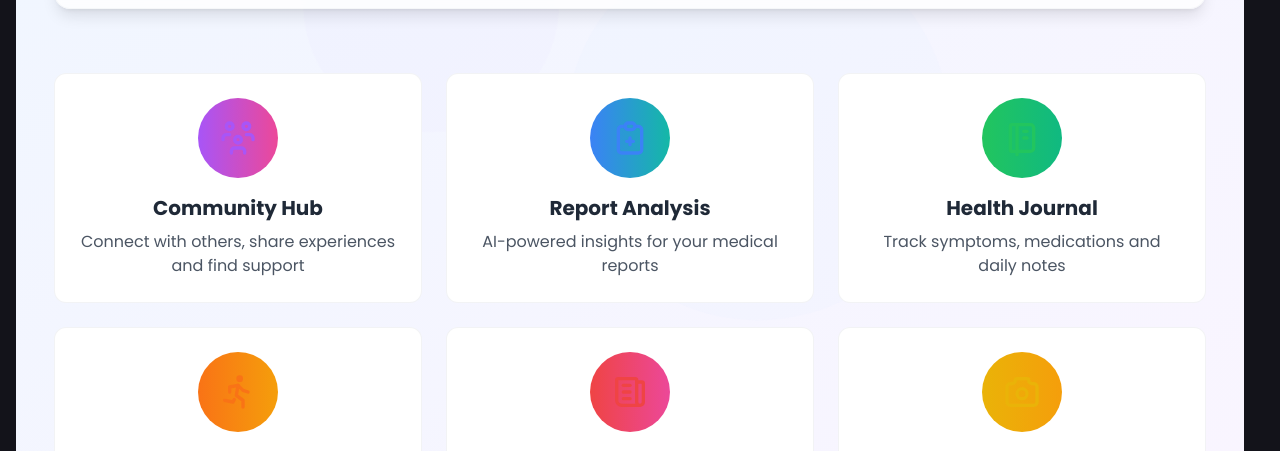
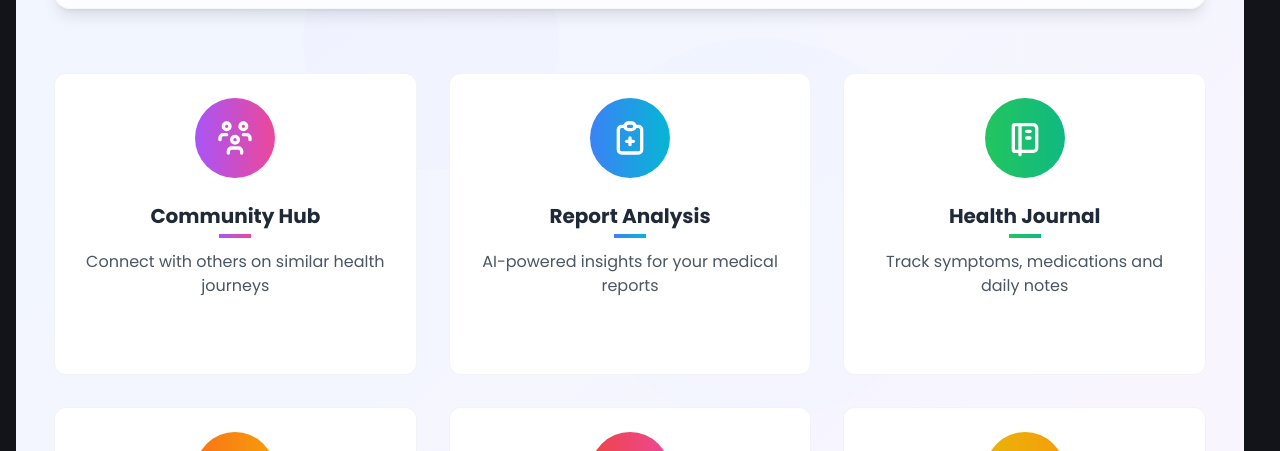
Before and after one commit to raineebhangre/healthmgmt, a React (Vite) app: page / in a window 1280 px wide. Shown: the part 349-800 px from the top of the page. Built offline with nearby package versions, Linux system fonts and the light colour scheme; no server answers.

Commit message:
view report option, new dbase

```diff
--- a/drizzle.config.js
+++ b/drizzle.config.js
@@ -3,7 +3,7 @@ export default {
   schema: "./src/utils/schema.js",
   out: "./drizzle",
   dbCredentials: {
-    url: "postgresql://neondb_owner:npg_7dIX8QjJkKUT@ep-weathered-math-a8trpw8z-pooler.eastus2.azure.neon.tech/db1?sslmode=require",
-    connectionString: "postgresql://neondb_owner:npg_7dIX8QjJkKUT@ep-weathered-math-a8trpw8z-pooler.eastus2.azure.neon.tech/db1?sslmode=require",
+    url: "postgresql://neondb_owner:npg_7f9bCEkpnPzh@ep-falling-frost-a51ica3t-pooler.us-east-2.aws.neon.tech/db1?sslmode=require",
+    connectionString: "postgresql://neondb_owner:npg_7f9bCEkpnPzh@ep-falling-frost-a51ica3t-pooler.us-east-2.aws.neon.tech/db1?sslmode=require",
   },
 };
--- a/src/components/HealthHero.jsx
+++ b/src/components/HealthHero.jsx
@@ -1,4 +1,4 @@
-import React from 'react';
+import React, { useState } from 'react';
 import { usePrivy } from '@privy-io/react-auth';
 import {
   IconHeartbeat,
@@ -7,14 +7,61 @@ import {
   IconRun,
   IconNews,
   IconUsersGroup,
-  IconCamera // Using IconCamera instead of IconCameraScan
+  IconCamera,
+  IconX
 } from '@tabler/icons-react';
 
 function HealthHero() {
   const { login, authenticated } = usePrivy();
+  const [activeFeature, setActiveFeature] = useState(null);
 
-  // Don't show if already authenticated
   if (authenticated) return null;
+
+  // Feature details data
+  const featureDetails = {
+    community: {
+      title: "Community Hub",
+      description: "Connect with others on similar health journeys",
+      longDescription: "Our community hub allows you to connect with others facing similar health challenges. Join support groups, participate in discussions, and share your experiences in a safe, moderated environment. Features include private messaging and topic-based forums.",
+      icon: <IconUsersGroup size={40} />,
+      color: "purple"
+    },
+    analysis: {
+      title: "Report Analysis",
+      description: "AI-powered insights for your medical reports",
+      longDescription: "Upload your medical reports and receive instant AI-powered analysis. Our system identifies key health indicators, explains medical terminology in simple language, and highlights areas that may need attention. Track changes over time and get personalized recommendations based on your results.",
+      icon: <IconReportMedical size={40} />,
+      color: "blue"
+    },
+    journal: {
+      title: "Health Journal",
+      description: "Track symptoms, medications and daily notes",
+      longDescription: "Maintain a comprehensive health journal to track symptoms, medications, appointments, and daily notes. Set reminders for medications, log side effects, and generate printable reports for your healthcare providers. Visualize trends in your health data over time.",
+      icon: <IconNotebook size={40} />,
+      color: "green"
+    },
+    exercise: {
+      title: "Exercise Plans",
+      description: "Personalized workouts for your condition",
+      longDescription: "Get customized exercise plans tailored to your specific health conditions and fitness level. Our plans include video demonstrations, adaptive difficulty levels, and progress tracking. Specialized routines available for rehabilitation, chronic conditions, and general wellness.",
+      icon: <IconRun size={40} />,
+      color: "orange"
+    },
+    news: {
+      title: "Health News",
+      description: "Curated medical updates and research",
+      longDescription: "Stay informed with our carefully curated health news feed. We filter through the latest medical research, breaking health news, and wellness trends to bring you reliable, evidence-based information. Customize your feed based on your health interests and conditions.",
+      icon: <IconNews size={40} />,
+      color: "red"
+    },
+    nutrition: {
+      title: "Nutrition Scanner",
+      description: "Scan food items for dietary analysis",
+      longDescription: "Use your camera to scan food packaging and instantly get detailed nutritional analysis. Our system identifies potential allergens, tracks macronutrients, and suggests healthier alternatives based on your dietary needs and health goals. Works with both packaged and whole foods.",
+      icon: <IconCamera size={40} />,
+      color: "yellow"
+    }
+  };
 
   return (
     <div className="relative min-h-screen flex flex-col items-center justify-center px-4 py-16 bg-gradient-to-br from-blue-50 to-purple-50 dark:from-[#0f0f15] dark:to-[#1a1a25]">
@@ -26,8 +73,8 @@ function HealthHero() {
 
       {/* Main Content */}
       <div className="relative z-10 max-w-6xl w-full text-center">
-        {/* Hero Section */}
-        <div className="mb-16 p-8 rounded-2xl backdrop-blur-sm bg-white/80 dark:bg-[#13131a]/80 border border-gray-200/30 dark:border-gray-800/30 shadow-lg">
+        {/* Hero Section with Wellness 360° Logo */}
+        <div className="mb-16 p-8 rounded-2xl backdrop-blur-sm bg-white/80 dark:bg-[#13131a]/80 border border-gray-200/30 dark:border-gray-800/30 shadow-lg hover:shadow-xl transition-shadow duration-300">
           <div className="flex flex-col items-center gap-6">
             <div className="flex items-center gap-3">
               <IconHeartbeat size={60} className="text-[#1dc071] animate-pulse" />
@@ -40,7 +87,7 @@ function HealthHero() {
             </p>
             <button
               onClick={login}
-              className="px-8 py-3 bg-gradient-to-r from-[#1dc071] to-[#8c6dfd] text-white rounded-xl hover:shadow-lg transition-all shadow-md hover:scale-105"
+              className="px-8 py-3 bg-gradient-to-r from-[#1dc071] to-[#8c6dfd] text-white rounded-xl hover:shadow-lg transition-all shadow-md hover:scale-105 transform-gpu"
             >
               Get Started / Login
             </button>
@@ -48,63 +95,141 @@ function HealthHero() {
         </div>
 
         {/* Features Grid */}
-        <div className="grid grid-cols-1 md:grid-cols-2 lg:grid-cols-3 gap-6 mt-12">
-          <FeatureCard
-            icon={<IconUsersGroup size={40} className="text-purple-500" />}
-            title="Community Hub"
-            description="Connect with others, share experiences and find support"
-            color="from-purple-500 to-pink-500"
-          />
-
-          <FeatureCard
-            icon={<IconReportMedical size={40} className="text-blue-500" />}
-            title="Report Analysis"
-            description="AI-powered insights for your medical reports"
-            color="from-blue-500 to-teal-500"
-          />
-
-          <FeatureCard
-            icon={<IconNotebook size={40} className="text-green-500" />}
-            title="Health Journal"
-            description="Track symptoms, medications and daily notes"
-            color="from-green-500 to-emerald-500"
-          />
-
-          <FeatureCard
-            icon={<IconRun size={40} className="text-orange-500" />}
-            title="Exercise Plans"
-            description="Personalized workouts for your condition"
-            color="from-orange-500 to-amber-500"
-          />
-
-          <FeatureCard
-            icon={<IconNews size={40} className="text-red-500" />}
-            title="Health News"
-            description="Curated medical updates and research"
-            color="from-red-500 to-pink-500"
-          />
-
-          <FeatureCard
-            icon={<IconCamera size={40} className="text-yellow-500" />}  /* Changed to IconCamera */
-            title="Nutrition Scanner"
-            description="Scan food items for dietary analysis"
-            color="from-yellow-500 to-amber-500"
-          />
+        <div className="grid grid-cols-1 md:grid-cols-2 lg:grid-cols-3 gap-8 mt-12">
+          {Object.entries(featureDetails).map(([key, feature], index) => (
+            <FlashCard
+              key={key}
+              feature={feature}
+              onClick={() => setActiveFeature(key)}
+              delay={`${index * 0.1}s`}
+            />
+          ))}
         </div>
       </div>
+
+      {/* Feature Detail Modal */}
+      {activeFeature && (
+        <div className="fixed inset-0 z-50 flex items-center justify-center p-4 bg-black/50 backdrop-blur-sm">
+          <div className={`relative max-w-2xl w-full rounded-2xl overflow-hidden bg-white dark:bg-[#1e1e2a] shadow-2xl border border-gray-200/50 dark:border-gray-700/50`}>
+            <button
+              onClick={() => setActiveFeature(null)}
+              className="absolute top-4 right-4 p-2 rounded-full bg-gray-100 dark:bg-gray-800 hover:bg-gray-200 dark:hover:bg-gray-700 transition-colors"
+            >
+              <IconX size={24} />
+            </button>
+
+            <div className={`h-2 bg-gradient-to-r ${colorClasses[featureDetails[activeFeature].color]}`}></div>
+
+            <div className="p-8">
+              <div className={`w-20 h-20 mx-auto rounded-full bg-gradient-to-r ${colorClasses[featureDetails[activeFeature].color]} flex items-center justify-center text-white mb-6`}>
+                {featureDetails[activeFeature].icon}
+              </div>
+
+              <h2 className="text-2xl font-bold text-gray-800 dark:text-white mb-4">
+                {featureDetails[activeFeature].title}
+              </h2>
+
+              <p className="text-gray-600 dark:text-gray-300 mb-6">
+                {featureDetails[activeFeature].longDescription}
+              </p>
+
+              <button
+                onClick={login}
+                className={`px-6 py-2 bg-gradient-to-r ${colorClasses[featureDetails[activeFeature].color]} text-white rounded-lg hover:shadow-lg transition-all`}
+              >
+                Get Started
+              </button>
+            </div>
+          </div>
+        </div>
+      )}
     </div>
   );
 }
 
-// Feature Card Component
-const FeatureCard = ({ icon, title, description, color }) => (
-  <div className={`p-6 rounded-xl bg-white dark:bg-[#1e1e2a] border border-gray-200/50 dark:border-gray-700/50 h-full flex flex-col items-center text-center`}>
-    <div className={`w-20 h-20 rounded-full bg-gradient-to-r ${color} flex items-center justify-center text-white mb-4`}>
-      {icon}
+// Color classes mapping
+const colorClasses = {
+  purple: 'from-purple-500 to-pink-500',
+  blue: 'from-blue-500 to-cyan-500',
+  green: 'from-green-500 to-emerald-500',
+  orange: 'from-orange-500 to-amber-500',
+  red: 'from-red-500 to-pink-500',
+  yellow: 'from-yellow-500 to-amber-500'
+};
+
+// FlashCard Component
+const FlashCard = ({ feature, onClick, delay }) => {
+  return (
+    <div
+      className={`relative overflow-hidden rounded-xl p-6 bg-white dark:bg-[#1e1e2a] border border-gray-200/50 dark:border-gray-700/50 h-full flex flex-col items-center text-center transition-all duration-500 hover:scale-105 hover:shadow-2xl hover:z-10 group`}
+      style={{
+        animation: `fadeInUp 0.5s ease-out ${delay} both`,
+        transformStyle: 'preserve-3d'
+      }}
+    >
+      <div className={`absolute inset-0 rounded-xl opacity-0 group-hover:opacity-100 bg-gradient-to-r ${colorClasses[feature.color]} transition-opacity duration-300 -z-10`}></div>
+
+      <div className="relative z-10 w-full h-full flex flex-col items-center">
+        <div
+          className={`w-20 h-20 rounded-full bg-gradient-to-r ${colorClasses[feature.color]} flex items-center justify-center text-white mb-6 group-hover:rotate-[15deg] transition-transform duration-300`}
+        >
+          {feature.icon}
+        </div>
+
+        <h3 className="text-xl font-bold text-gray-800 dark:text-white mb-3 relative pb-2">
+          {feature.title}
+          <span className={`absolute bottom-0 left-1/2 h-1 w-8 bg-gradient-to-r ${colorClasses[feature.color]} transform -translate-x-1/2 group-hover:w-16 transition-all duration-300`}></span>
+        </h3>
+
+        <p className="text-gray-600 dark:text-gray-300 transition-opacity duration-300 group-hover:opacity-90">
+          {feature.description}
+        </p>
+
+        <button
+          onClick={(e) => {
+            e.stopPropagation();
+            onClick();
+          }}
+          className={`mt-4 px-4 py-2 text-sm font-medium rounded-lg bg-gradient-to-r ${colorClasses[feature.color]} text-white opacity-0 group-hover:opacity-100 translate-y-2 group-hover:translate-y-0 transition-all duration-300 hover:shadow-md`}
+        >
+          Learn More
+        </button>
+      </div>
     </div>
-    <h3 className="text-xl font-bold text-gray-800 dark:text-white mb-2">{title}</h3>
-    <p className="text-gray-600 dark:text-gray-300">{description}</p>
-  </div>
-);
+  );
+};
+
+// Global styles
+const globalStyles = `
+  @keyframes fadeInUp {
+    from {
+      opacity: 0;
+      transform: translateY(20px);
+    }
+    to {
+      opacity: 1;
+      transform: translateY(0);
+    }
+  }
+
+  .animate-float1 {
+    animation: float 6s ease-in-out infinite;
+  }
+
+  .animate-float2 {
+    animation: float 8s ease-in-out infinite reverse;
+  }
+
+  @keyframes float {
+    0% { transform: translateY(0px) rotate(0deg); }
+    50% { transform: translateY(-20px) rotate(2deg); }
+    100% { transform: translateY(0px) rotate(0deg); }
+  }
+`;
+
+// Inject global styles
+const styleElement = document.createElement('style');
+styleElement.innerHTML = globalStyles;
+document.head.appendChild(styleElement);
 
 export default HealthHero;
--- a/src/utils/dbConfig.js
+++ b/src/utils/dbConfig.js
@@ -3,7 +3,7 @@ import {drizzle} from 'drizzle-orm/neon-http'
 import * as schema from "./schema.js";  // ✅ Use "./" for same folder
 
 const sql = neon(
-    "postgresql://neondb_owner:npg_7dIX8QjJkKUT@ep-weathered-math-a8trpw8z-pooler.eastus2.azure.neon.tech/db1?sslmode=require",
+   "postgresql://neondb_owner:npg_7f9bCEkpnPzh@ep-falling-frost-a51ica3t-pooler.us-east-2.aws.neon.tech/db1?sslmode=require",
 );  // ✅ Use Vite's env system
 
 export const db = drizzle(sql,{schema});
--- a/src/utils/schema.js
+++ b/src/utils/schema.js
@@ -24,7 +24,8 @@ export const Records = pgTable('records',{
     analysisResult: varchar('analysis_result').notNull(),
     kanbanRecords: varchar('kanban_records').notNull(),
     createdBy: varchar('created_by').notNull(),
-
+    originalFile: text('original_file'), // Add this line
+    fileType: varchar('file_type'), // Add this line
 });
 
 export const repliesTable = pgTable("replies", {
```
Also changed, not shown: src/pages/records/single-record-details.jsx (+32 -0 lines).
